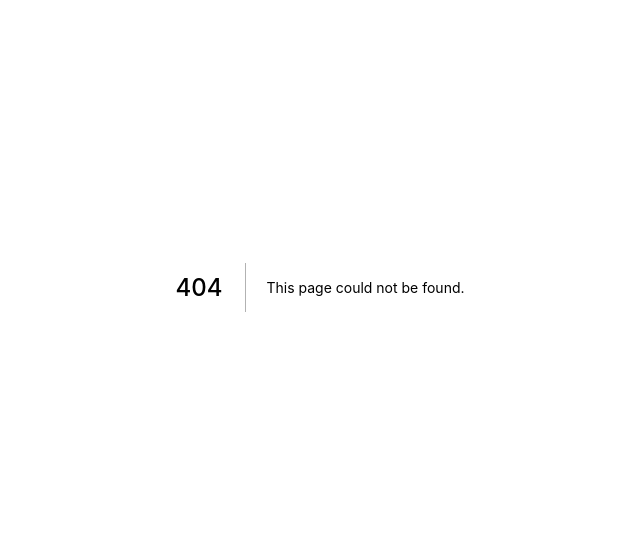
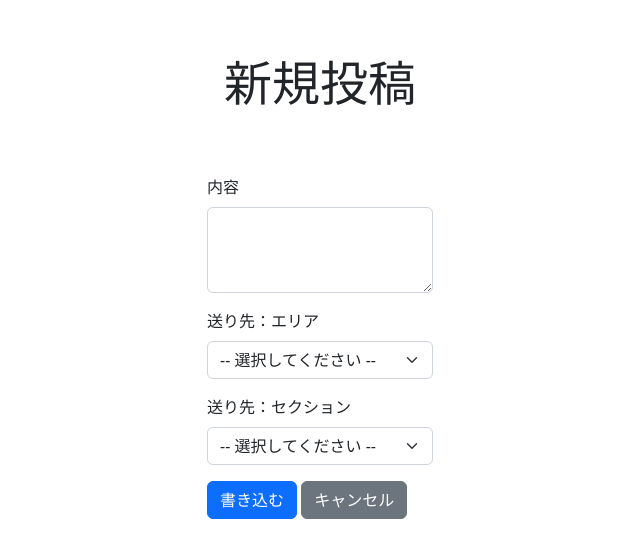
Before and after one commit to totuus1157/circular-for-construction-sites, a Next.js app in the folder circular-for-construction-sites/: page /newsPosts in a window 1280 px wide. Before the commit this address had no page. Shown: the part 113-670 px from the top of the page, without its empty margins (320-960 px from the left). Built offline with nearby package versions, Linux system fonts and the light colour scheme; no server answers; sample sign-in values are in the browser's storage.

Commit message:
新規投稿ページ作成

```diff
--- /dev/null
+++ b/circular-for-construction-sites/pages/newsPosts.tsx
@@ -0,0 +1,157 @@
+import type { NextPage } from "next";
+import { useState, useEffect } from "react";
+import { useRouter } from "next/router";
+import Header from "../components/Header";
+import { db, auth } from "../components/firebase";
+import {
+  doc,
+  collection,
+  addDoc,
+  getDoc,
+  serverTimestamp,
+  DocumentData,
+} from "firebase/firestore";
+import { useAuthState } from "react-firebase-hooks/auth";
+import Button from "react-bootstrap/Button";
+import Form from "react-bootstrap/Form";
+import styles from "../styles/Home.module.css";
+import "bootstrap/dist/css/bootstrap.min.css";
+
+const NewsPosts: NextPage = (): JSX.Element => {
+  const [article, setArticle] = useState("");
+  const [area, setArea] = useState("");
+  const [section, setSection] = useState("");
+  const [user, loading, error] = useAuthState(auth);
+  const [userInfo, setUserInfo] = useState<DocumentData>({
+    area: "",
+    email: "",
+    name: "",
+    section: "",
+  });
+  const router = useRouter();
+
+  console.log("user: ", user);
+  console.log("loading: ", loading);
+  console.log("error: ", error);
+  console.log("userInfo: ", userInfo);
+
+  useEffect((): void => {
+    if (user !== null && user !== undefined) {
+      const userId = user.email;
+      if (userId !== null) {
+        getDoc(doc(db, "users", userId)).then((snapshot): void => {
+          const document = snapshot.data();
+          document && setUserInfo(document);
+        });
+      }
+    }
+  }, []);
+
+  useEffect((): void => {
+    if (user === null) {
+      router.push("/");
+    }
+  });
+
+  const handleSubmit = async (event: {
+    preventDefault: () => void;
+  }): Promise<void> => {
+    event.preventDefault();
+    const docRef = collection(db, "users", userInfo.email, "articles");
+    await addDoc(docRef, {
+      article: article,
+      to: { area: area, section: section },
+      area: userInfo.area,
+      section: userInfo.section,
+      timestamp: serverTimestamp(),
+    }).then((): void => {
+      router.push("/news");
+    });
+  };
+
+  if (loading) {
+    return (
+      <div>
+        <p>Initialising User...</p>
+      </div>
+    );
+  }
+  if (error) {
+    return (
+      <div>
+        <p>Error: {error.message}</p>
+      </div>
+    );
+  }
+  if (user) {
+    return (
+      <div className={styles.container}>
+        <Header title="新規投稿" />
+
+        <style jsx>{`
+          h1 {
+            margin-bottom: 4rem;
+          }
+        `}</style>
+
+        <main className={styles.main}>
+          <h1 className={styles.title}>新規投稿</h1>
+
+          <Form onSubmit={handleSubmit}>
+            <Form.Group className="mb-3" controlId="formBasicTextarea">
+              <Form.Label>内容</Form.Label>
+              <Form.Control
+                required
+                as="textarea"
+                rows={3}
+                onChange={(e): void => {
+                  setArticle(e.target.value);
+                }}
+              />
+            </Form.Group>
+            <Form.Group className="mb-3" controlId="formBasicSelect1">
+              <Form.Label>送り先：エリア</Form.Label>
+              <Form.Select
+                onChange={(e): void => {
+                  setArea(e.target.value);
+                }}
+              >
+                <option>-- 選択してください --</option>
+                <option value="a">A(Process Area)</option>
+                <option value="b">B(Utility Area)</option>
+                <option value="c">C(Offsite)</option>
+              </Form.Select>
+            </Form.Group>
+            <Form.Group className="mb-3" controlId="formBasicSelect2">
+              <Form.Label>送り先：セクション</Form.Label>
+              <Form.Select
+                onChange={(e): void => {
+                  setSection(e.target.value);
+                }}
+              >
+                <option>-- 選択してください --</option>
+                <option value="civil">Civil</option>
+                <option value="building">Building</option>
+                <option value="mechanical">Mechanical</option>
+                <option value="piping">Piping</option>
+                <option value="erectrical">Erectrical</option>
+              </Form.Select>
+            </Form.Group>
+            <Button variant="primary" type="submit">
+              書き込む
+            </Button>{" "}
+            <Button
+              variant="secondary"
+              onClick={(): Promise<boolean> => router.push("/news")}
+            >
+              キャンセル
+            </Button>
+          </Form>
+        </main>
+      </div>
+    );
+  }
+  return <></>;
+};
+
+export default NewsPosts;
```
